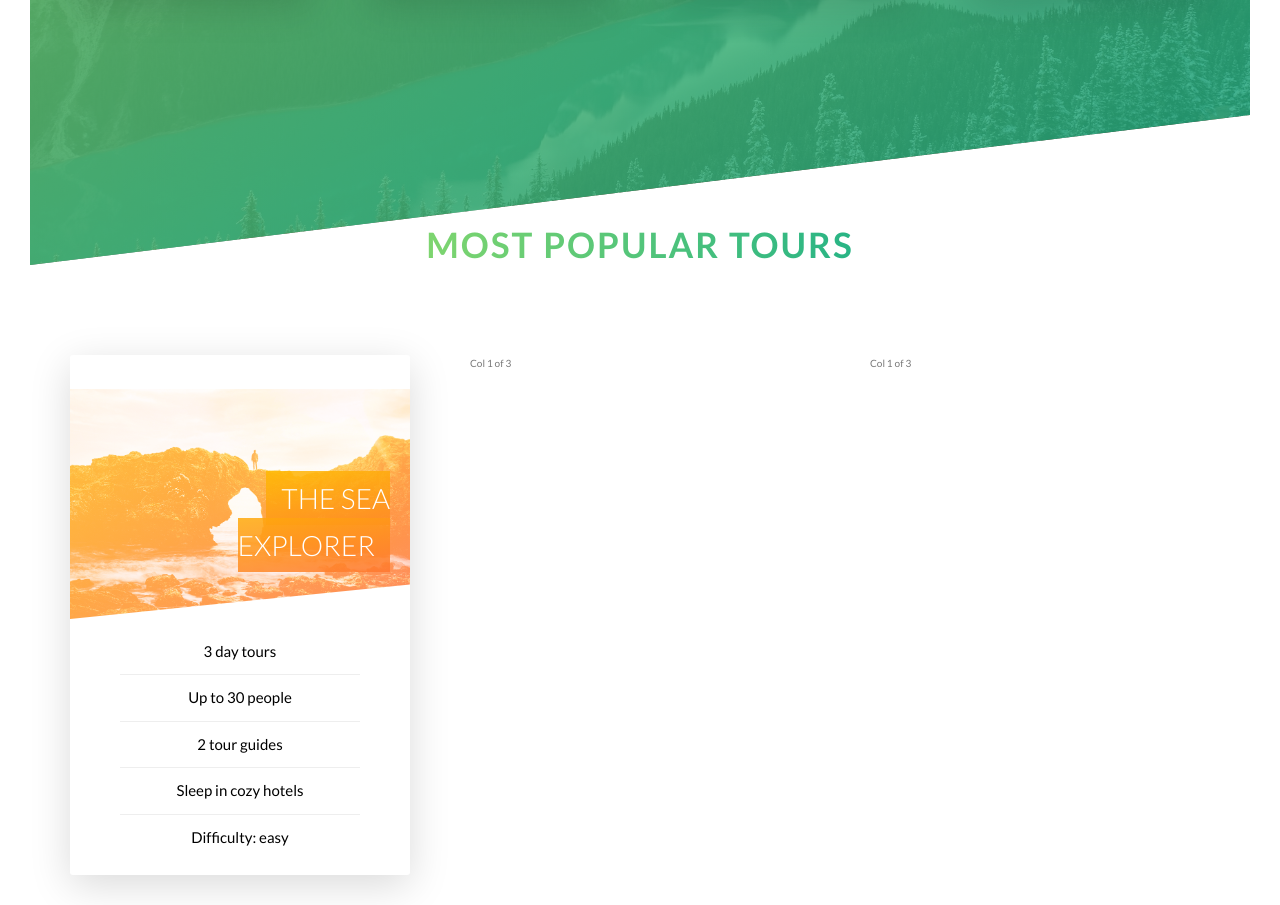
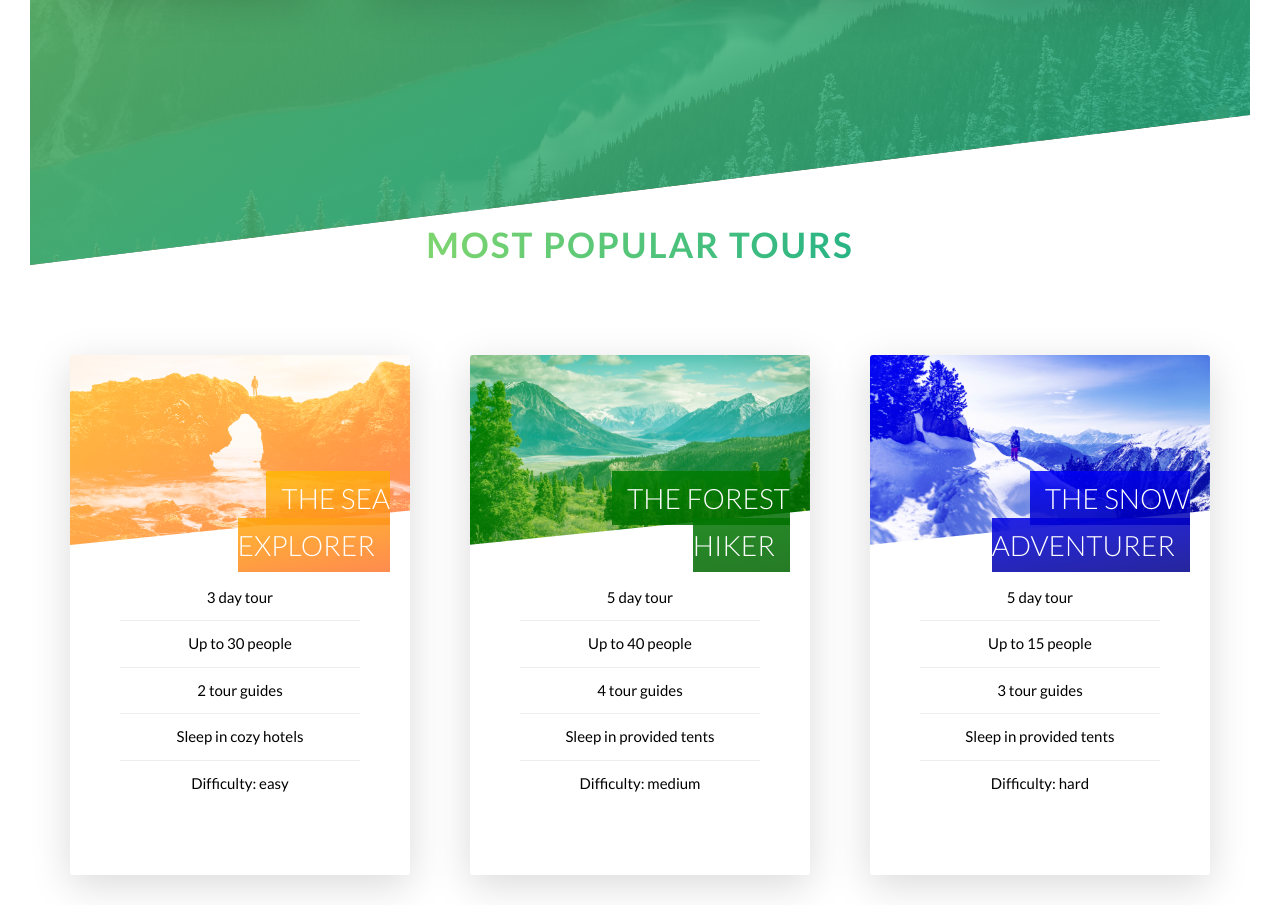
Before and after one commit to alextheprogrammer21/Natours, a website: page index.html in a window 1280 px wide. Shown: the part 1996-2901 px from the top of the page. Drawn offline with Linux system fonts and the light colour scheme.

Commit message:
complete tours section

```diff
--- a/index.html
+++ b/index.html
@@ -120,7 +120,6 @@
         <div class="col-1-of-3">
             <div class="card">
                 <div class="card__side card__side--front">
-                    FRONT
                     <div class="card__picture card__picture--1">
                         &nbsp;
                     </div>
@@ -131,7 +130,7 @@
                     </h4>
                     <div class="card__details">
                         <ul>
-                            <li>3 day tours</li>
+                            <li>3 day tour</li>
                             <li>Up to 30 people</li>
                             <li>2 tour guides</li>
                             <li>Sleep in cozy hotels</li>
@@ -141,15 +140,91 @@
 
                 </div>
                 <div class="card__side card__side--back card__side--back-1">
-                    BACK
+                    <div class='card__cta'>
+                        <div class="card__price-box">
+                            <p class="card__price-only">
+                                Only
+                            </p>
+                            <p class="card__price-value">$297</p>
+                        </div>
+                        <a href="#" class="btn btn--white">Book Now</a>
+                    </div>
                 </div>
             </div>
         </div>
+
+
         <div class="col-1-of-3">
-            Col 1 of 3
+            <div class="card">
+                <div class="card__side card__side--front">
+                    <div class="card__picture card__picture--2">
+                        &nbsp;
+                    </div>
+                    <h4 class="card__heading">
+                        <span class="card__heading-span card__heading-span--2">
+                            The Forest Hiker
+                        </span>
+                    </h4>
+                    <div class="card__details">
+                        <ul>
+                            <li>5 day tour</li>
+                            <li>Up to 40 people</li>
+                            <li>4 tour guides</li>
+                            <li>Sleep in provided tents</li>
+                            <li>Difficulty: medium</li>
+                        </ul>
+                    </div>
+
+                </div>
+                <div class="card__side card__side--back card__side--back-2">
+                    <div class='card__cta'>
+                        <div class="card__price-box">
+                            <p class="card__price-only">
+                                Only
+                            </p>
+                            <p class="card__price-value">$497</p>
+                        </div>
+                        <a href="#" class="btn btn--white">Book Now</a>
+                    </div>
+                </div>
+            </div>
         </div>
+
+
         <div class="col-1-of-3">
-            Col 1 of 3
+            <div class="card">
+                <div class="card__side card__side--front">
+                    <div class="card__picture card__picture--3">
+                        &nbsp;
+                    </div>
+                    <h4 class="card__heading">
+                        <span class="card__heading-span card__heading-span--3">
+                            The Snow Adventurer
+                        </span>
+                    </h4>
+                    <div class="card__details">
+                        <ul>
+                            <li>5 day tour</li>
+                            <li>Up to 15 people</li>
+                            <li>3 tour guides</li>
+                            <li>Sleep in provided tents</li>
+                            <li>Difficulty: hard</li>
+                        </ul>
+                    </div>
+
+                </div>
+                <div class="card__side card__side--back card__side--back-3">
+                    <div class='card__cta'>
+                        <div class="card__price-box">
+                            <p class="card__price-only">
+                                Only
+                            </p>
+                            <p class="card__price-value">$800</p>
+                        </div>
+                        <a href="#" class="btn btn--white">Book Now</a>
+                    </div>
+                </div>
+            </div>
         </div>
     </div>
 
--- a/sass/components/cards.scss
+++ b/sass/components/cards.scss
@@ -29,6 +29,12 @@ transform: rotateY(-180deg);
 &-1 {
   background-image: linear-gradient(to right bottom, $color-secondary-light, $color-secondary-dark);
  }
+ &-2 {
+  background-image: linear-gradient(to right bottom, green, darkgreen);
+ }
+ &-3 {
+  background-image: linear-gradient(to right bottom, blue, darkblue);
+ }
   }
  }
 
@@ -47,15 +53,16 @@ transform: rotateY(-180deg);
   height: 23rem;
   background-blend-mode: screen;
   clip-path: polygon(0 0, 100% 0, 100% 85%, 0 100%);
+  margin-top: -4rem;
 
     &--1 {
       background-image: linear-gradient(to right bottom, $color-secondary-light, $color-secondary-dark), url(../img/nat-5.jpg);
     }
     &--2 {
-      background-image: url(../img/nat-5.jpg);
+      background-image: linear-gradient(to right bottom, green, darkgreen), url(../img/nat-6.jpg);
     }
     &--3 {
-      background-image: url(../img/nat-5.jpg);
+      background-image: linear-gradient(to right bottom, blue, darkblue), url(../img/nat-7.jpg);
     }
  }
 
@@ -76,11 +83,17 @@ transform: rotateY(-180deg);
   &--1 {
     background-image: linear-gradient(to right bottom, rgba($color-secondary-light, .85), rgba($color-secondary-dark, .85));
   }
+  &--2 {
+    background-image: linear-gradient(to right bottom, rgba(green, .85), rgba(darkgreen, .85));
+  }
+  &--3 {
+    background-image: linear-gradient(to right bottom, rgba(blue, .85), rgba(darkblue, .85));
+  }
  }
 
  &__details {
    padding: 2rem;
-   margin-top: -1rem;
+   margin-top: 1rem;
    ul {
     list-style: none;
     width: 80%;
@@ -98,4 +111,30 @@ transform: rotateY(-180deg);
     }
    }
  }
+
+ //BACK SIDE STYLING
+ &__cta {
+   position: absolute;
+   top: 50%;
+   left: 50%;
+   transform: translate(-50%, -50%);
+   width: 90%;
+   text-align: center;
+ }
+
+ &__price-box {
+  text-align: center;
+  margin-bottom: 8rem;
+  color: white;
+ }
+
+ &__price-only {
+  font-size: 1.4rem;
+  text-transform: uppercase;
+ }
+
+ &__price-value {
+   font-size: 6rem;
+   font-weight: 100;
+ }
 }
```
Also changed, not shown: css/style.css.
